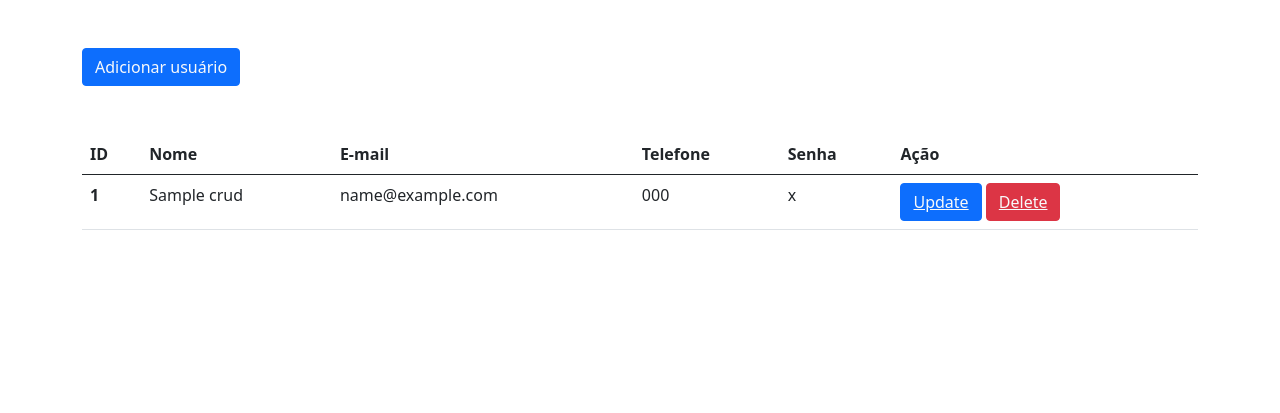
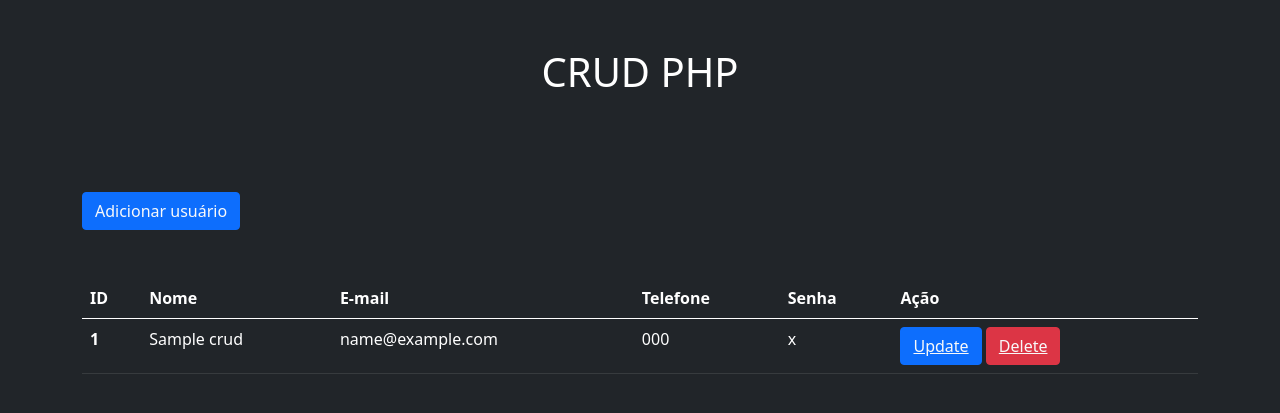
Before and after one commit to Gabriel-ds/CRUD_PHP, a PHP site: page /display.php in a window 1280 px wide. Shown: the top 413 px of the page. Run offline with PHP 8.4, Linux system fonts and the light colour scheme; tables that the repository leaves empty or names only in its code hold one stand-in row (values such as "Sample post").

Commit message:
Frontend update

```diff
--- a/display.php
+++ b/display.php
@@ -14,13 +14,14 @@ include 'connect.php';
     <title>Document</title>
 </head>
 
-<body>
+<body class="bg-dark">
     <div class="container">
+        <h1 class="text-white bg-dark text-center my-5">CRUD PHP</h1>
         <button class="btn btn-primary my-5">
             <a href="user.php" class="text-light" style="text-decoration: none;">Adicionar usuário</a>
         </button>
 
-        <table class="table">
+        <table class="table table-dark table-hover">
             <thead>
                 <tr>
                     <th scope="col">ID</th>
```
